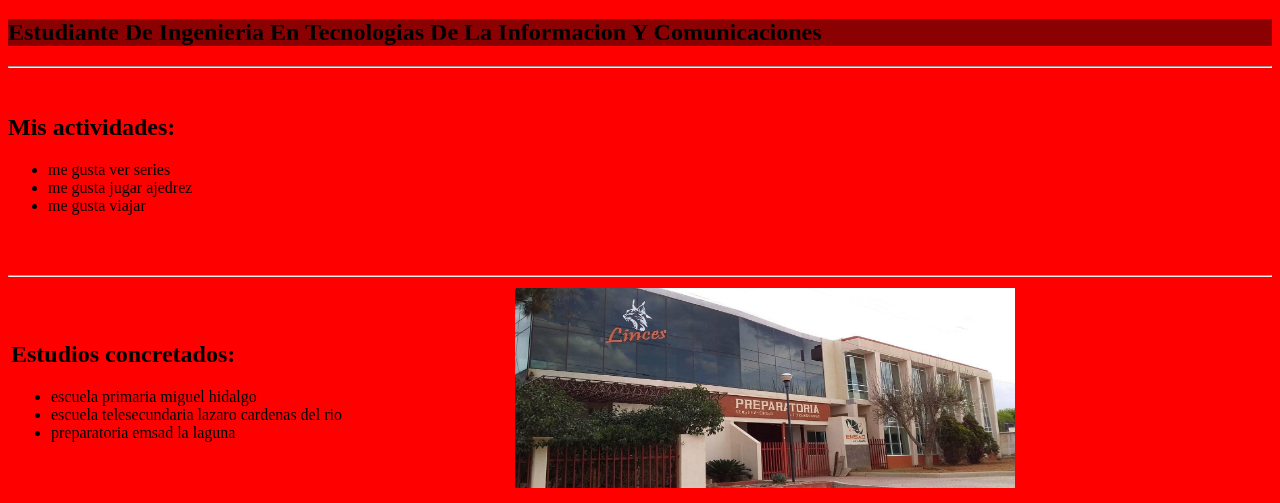
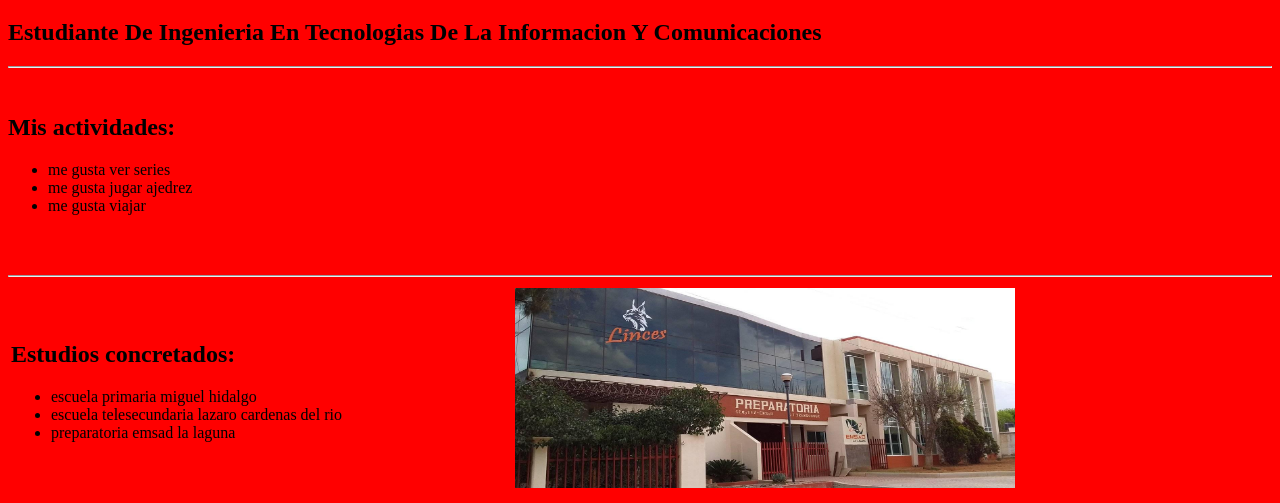
Before and after one commit to josue-26/portafolio1, a plain HTML site: page index.html in a window 1280 px wide. Shown: the part 355-858 px from the top of the page. Drawn offline with Linux system fonts and the light colour scheme.

Commit message:
Update index.html

```diff
--- a/index.html
+++ b/index.html
@@ -28,7 +28,9 @@
 
 
 </table>
-	<h2 style="background-color:darkred;">Estudiante De Ingenieria En Tecnologias De La Informacion Y Comunicaciones</h2>
+	<div class="texto">
+	<h2>Estudiante De Ingenieria En Tecnologias De La Informacion Y Comunicaciones</h2>
+</div>
 	<hr>
 	<br>
 <h2>Mis actividades:</h2>
```
